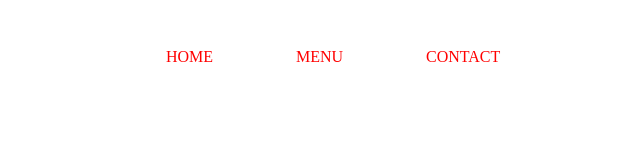
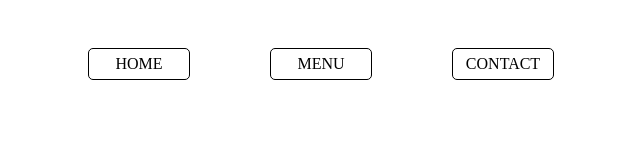
Before and after one commit to SKYWVRD/my-restaurant, a website built with webpack: page dist/index.html in a window 1280 px wide. Shown: the whole page, without its empty margins (319-959 px from the left). Built offline with nearby package versions, Linux system fonts and the light colour scheme.

Commit message:
Test styling on page

```diff
--- a/src/home-page.js
+++ b/src/home-page.js
@@ -1,6 +1,19 @@
-import './styles.css';
+import background from '../images/neonrest.jpg';
+
+export const buildPage = (name) => {
+    const mainContainer = document.getElementById('content');
+
+    const blurbContainer = document.createElement('div');
+    blurbContainer.classList.add('blurb');
+    const writeUpContainer = document.createElement('div');
+    writeUpContainer.classList.add('writeUp');
+    const imageContainer1 = document.createElement('div');
+    const imageContainer2 = document.createElement('div');
+    const imageContainer3 = document.createElement('div');
+    imageContainer1.classList.add('small-image');
 
 
-export const buildPage = (name) => {
+
+    mainContainer.appendChild(blurbContainer);
 
 }
--- a/src/index.js
+++ b/src/index.js
@@ -1,11 +1,11 @@
 import {
     buildPage
 } from "./home-page.js";
-
 import './styles.css';
 
 
 buildNav();
+buildPage();
 
 
 
--- a/src/styles.css
+++ b/src/styles.css
@@ -1,15 +1,33 @@
-.content {
+
+
+#content {
     display: flex;
+    flex-direction: column;
+    justify-content: space-evenly;
 }
 
 .nav-container{
     display: flex;
     justify-content: center;
-    color: red;
+    color: black;
 }
 
 .tab {
+    display: flex;
     margin: 40px;
-    height: 20px;
-    width: 50px;
+    height: 30px;
+    width: 100px;
+    border: 1px solid black;
+    justify-content: center;
+    align-items: center;
+    transition: 0.3s;
+    border-radius: 5px;
 }
+
+.tab:hover{
+    background-color: grey;
+}
+
+.blurb{
+
+}
--- a/webpack.config.js
+++ b/webpack.config.js
@@ -12,6 +12,16 @@ module.exports = {
                 test: /\.css$/i,
                 use: ['style-loader', 'css-loader'],
             },
+
+            {
+
+                test: /\.(png|svg|jpg|jpeg|gif)$/i,
+
+                type: 'asset/resource',
+
+             },
+
         ],
+
     },
 };
```
Also changed, not shown: dist/main.js, src/contanct-page.js (added), src/menu-page.js (added), 3 other files.
